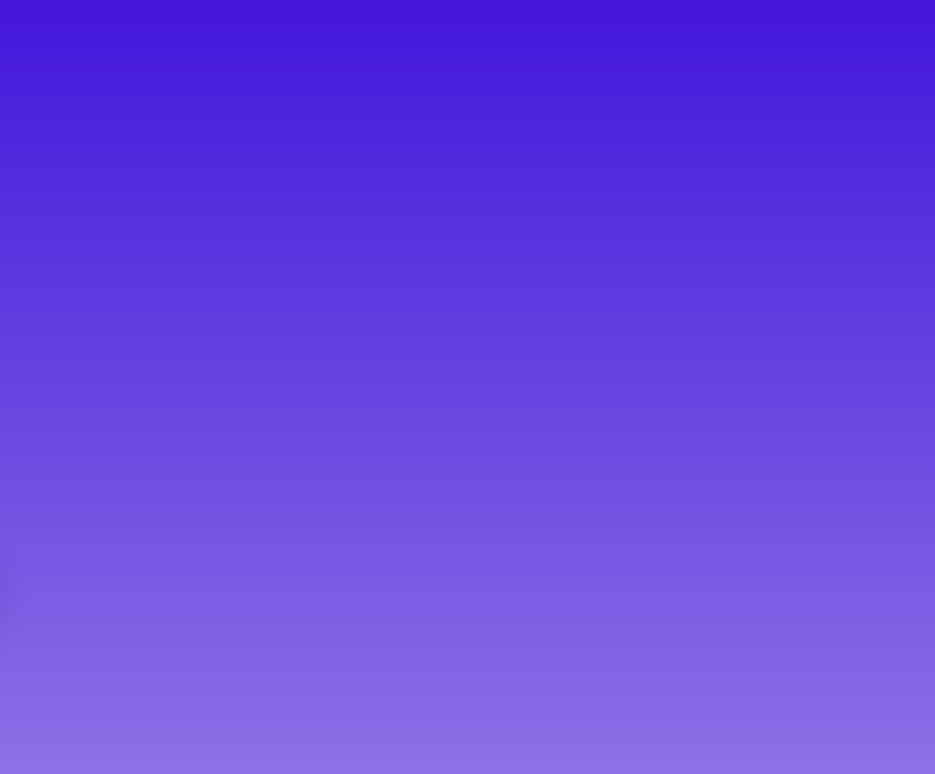
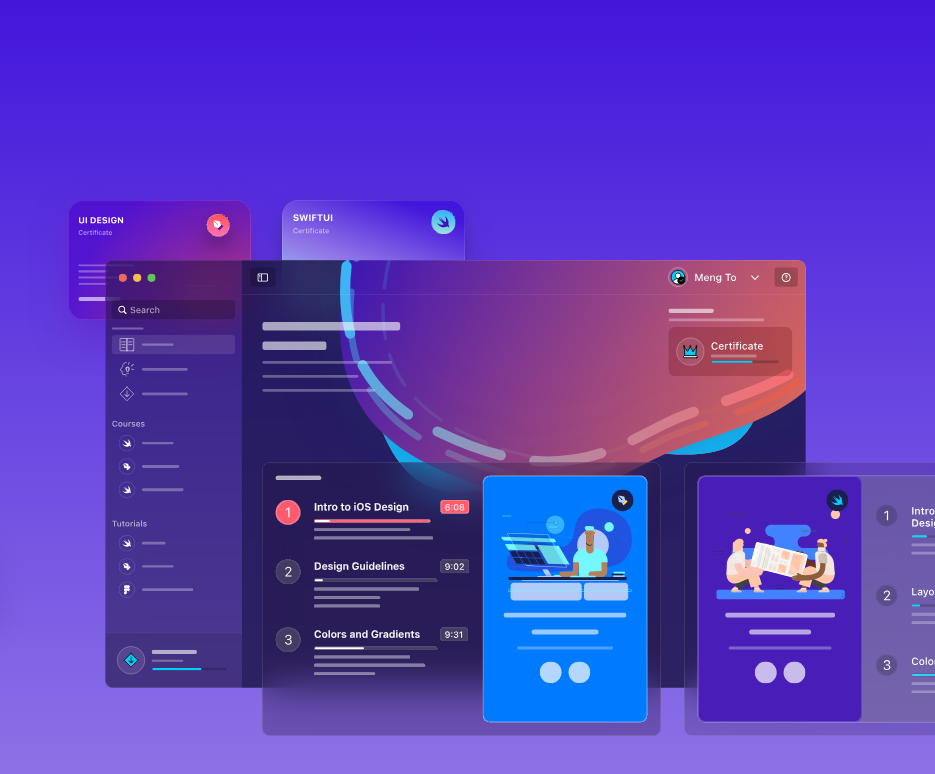
Before and after one commit to CarlosDahmen/DesignReact, a Gatsby site: page / in a window 1280 px wide. Shown: the full height of the page, 345-1280 px from the left. Built offline with nearby package versions, Linux system fonts and the light colour scheme; Gatsby itself is replaced by a stand-in of ours.

Commit message:
Add Backdrop-Filter Blur

```diff
--- /dev/null
+++ b/src/components/animations/MockupAnimation.js
@@ -0,0 +1,106 @@
+import React from "react"
+import styled from "styled-components"
+
+const MockupAnimation = () => {
+  return (
+    <Wrapper>
+      <div className="mockup1" />
+      <div className="mockup2" />
+      <div className="mockup3" />
+      <div className="mockup4" />
+      <div className="mockup5" />
+    </Wrapper>
+  )
+}
+
+export default MockupAnimation
+
+const Wrapper = styled.div`
+  position: relative;
+
+  .mockup1 {
+    position: absolute;
+    width: 183px;
+    height: 120px;
+    left: 0px;
+    top: 0px;
+
+    background: url("/images/animations/mockup1.svg"),
+      radial-gradient(
+        218.51% 281.09% at 100% 100%,
+        rgba(253, 63, 51, 0.6) 0%,
+        rgba(76, 0, 200, 0.6) 45.83%,
+        rgba(76, 0, 200, 0.6) 100%
+      );
+    box-shadow: 0px 16.3881px 32.7761px rgba(99, 30, 187, 0.5),
+      inset 0px 0px 0px 0.5px rgba(255, 255, 255, 0.2);
+    backdrop-filter: blur(21.8507px);
+    /* Note: backdrop-filter has minimal browser support */
+
+    border-radius: 16px;
+  }
+  .mockup2 {
+    position: absolute;
+    width: 183px;
+    height: 120px;
+    left: 214px;
+    top: 0px;
+
+    background: url("/images/animations/mockup2.svg"),
+      linear-gradient(
+        198.85deg,
+        #4316db 12.72%,
+        #9076e7 54.49%,
+        #a2eeff 100.01%
+      );
+    box-shadow: 0px 8.19119px 16.3824px rgba(0, 0, 0, 0.1),
+      0px 16.3824px 32.7648px rgba(0, 0, 0, 0.15),
+      inset 0px 0px 0px 0.5px rgba(255, 255, 255, 0.2);
+    backdrop-filter: blur(21.8432px);
+    /* Note: backdrop-filter has minimal browser support */
+
+    border-radius: 16px;
+  }
+  .mockup3 {
+    position: absolute;
+    width: 701px;
+    height: 428px;
+    left: 37px;
+    top: 60px;
+
+    background: url("/images/animations/mockup3.svg"), rgba(23, 12, 61, 0.5);
+    box-shadow: inset 0px 0px 0px 0.5px rgba(255, 255, 255, 0.2);
+    backdrop-filter: blur(20px);
+    /* Note: backdrop-filter has minimal browser support */
+
+    border-radius: 8px;
+  }
+  .mockup4 {
+    position: absolute;
+    width: 399px;
+    height: 274px;
+    left: 194px;
+    top: 262px;
+
+    background: url("/images/animations/mockup4.svg"), rgba(39, 20, 62, 0.3);
+    box-shadow: inset 0px 0px 0px 0.5px rgba(255, 255, 255, 0.2);
+    backdrop-filter: blur(20px);
+    /* Note: backdrop-filter has minimal browser support */
+
+    border-radius: 8px;
+  }
+  .mockup5 {
+    position: absolute;
+    width: 412px;
+    height: 274px;
+    left: 616px;
+    top: 262px;
+
+    background: url("/images/animations/mockup5.svg"), rgba(39, 20, 62, 0.2);
+    box-shadow: inset 0px 0px 0px 0.5px rgba(255, 255, 255, 0.2);
+    backdrop-filter: blur(20px);
+    /* Note: backdrop-filter has minimal browser support */
+
+    border-radius: 8px;
+  }
+`
--- a/src/components/sections/HeroSection.js
+++ b/src/components/sections/HeroSection.js
@@ -1,5 +1,6 @@
 import React from "react"
 import styled from "styled-components"
+import MockupAnimation from "../animations/MockupAnimation"
 import PurchaseButton from "../buttons/purchaseButton"
 import { themes } from "../styles/ColorStyles"
 import { H1, MediumText } from "../styles/textStyles"
@@ -19,6 +20,7 @@
             subtitle="100+ hours of content"
           />
         </TextWrapper>
+        <MockupAnimation />
       </ContentWrapper>
     </Wrapper>
   )
@@ -28,12 +30,15 @@
 
 const Wrapper = styled.div`
   background: linear-gradient(180deg, #4316db 0%, #9076e7 100%);
+  overflow: hidden;
 `
 
 const ContentWrapper = styled.div`
   max-width: 1234px;
   margin: 0 auto;
   padding: 200px 30px;
+  display: grid;
+  grid-template-columns: 360px auto;
 `
 const TextWrapper = styled.div`
   max-width: 360px;
```
